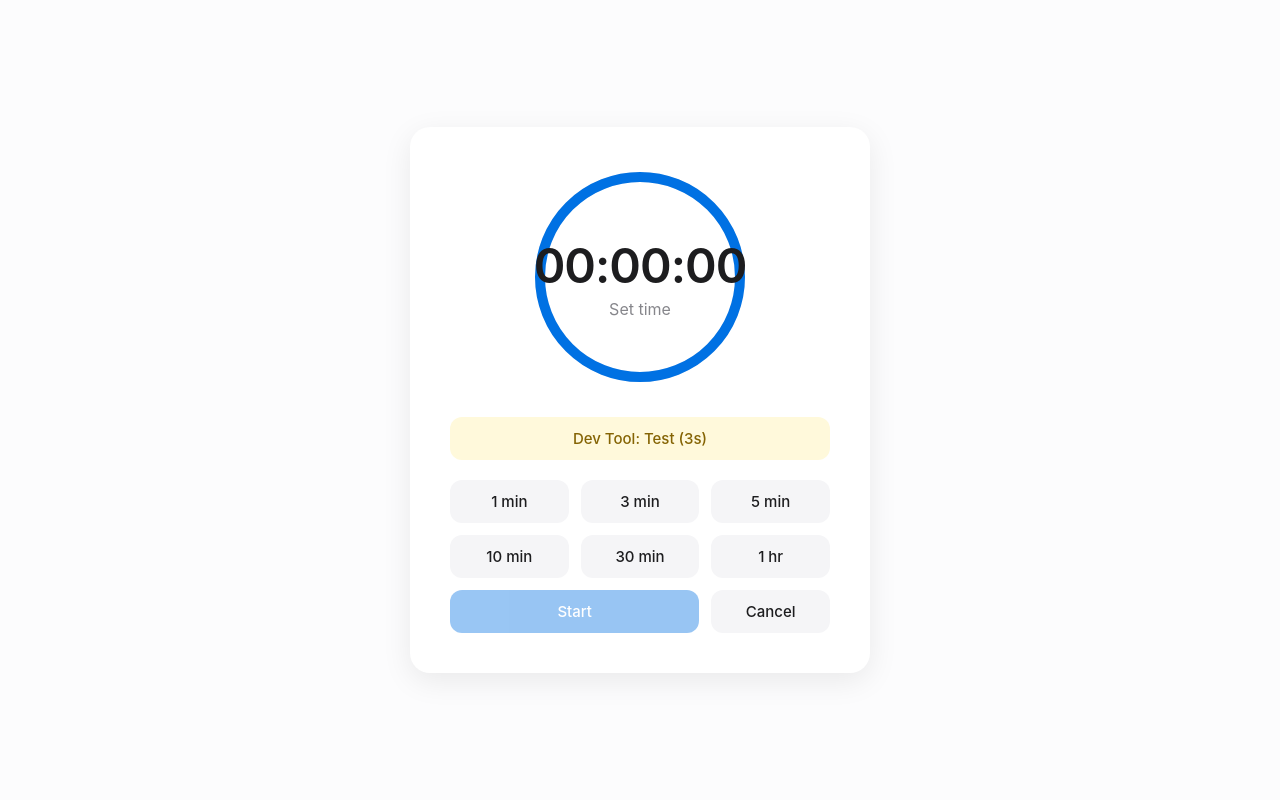
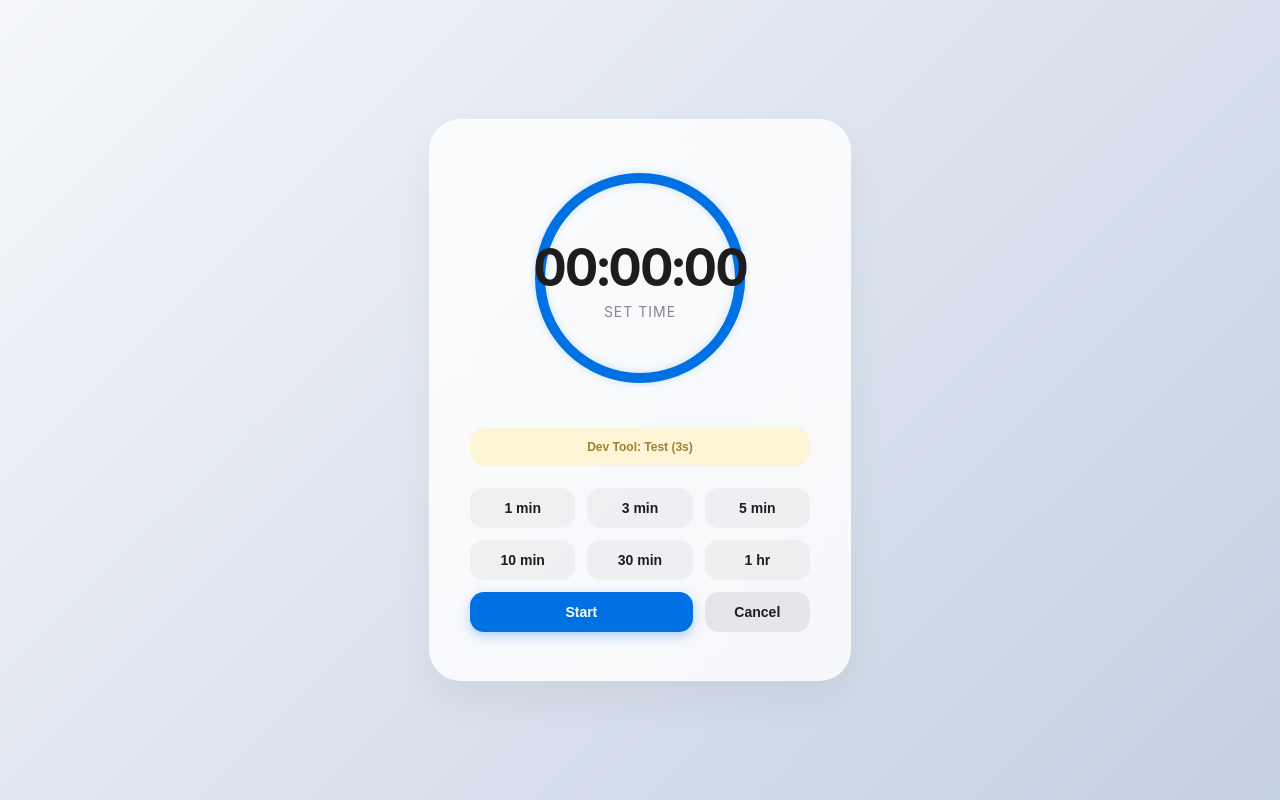
Before and after one commit to Yen-hsiu/Timer-App-2.0, a React (Vite) app: page / in a window 1280 px wide. Built offline with nearby package versions, Linux system fonts and the light colour scheme.

Commit message:
Add files via upload

```diff
--- a/src/index.css
+++ b/src/index.css
@@ -1,79 +1,68 @@
-/* index.css - 升级版 UI */
+/* index.css - 库洛米生日纪念版 UI */
 
 :root {
-  /* 设计令牌 (Design Tokens) */
-  --bg-color: #fcfcfd; /* 柔和的背景 */
-  --card-bg: #ffffff;
-  --text-primary: #1d1d1f;
-  --text-secondary: #86868b;
-  --primary-color: #0071e3; /* 经典的科技蓝 */
-  --primary-hover: #0077ed;
-  --danger-color: #ff3b30; /* 警示红 */
-  --cancel-bg: #f5f5f7;
-  --cancel-text: #1d1d1f;
-  --border-radius-card: 20px;
-  --border-radius-btn: 12px;
-  --shadow-card: 0 8px 30px rgba(0, 0, 0, 0.08);
-  --font-family: -apple-system, BlinkMacSystemFont, "SF Pro Text", "Helvetica Neue", sans-serif;
+  --bg-gradient: linear-gradient(135deg, #f5f7fa 0%, #c3cfe2 100%);
+  --primary-color: #0071e3;
+  --text-main: #1d1d1f;
+  --text-dim: #86868b;
+  --glass-bg: rgba(255, 255, 255, 0.8);
 }
 
 body {
   margin: 0;
-  font-family: var(--font-family);
-  background-color: var(--bg-color);
-  color: var(--text-primary);
+  min-height: 100vh;
   display: flex;
   justify-content: center;
   align-items: center;
-  min-height: 100vh;
+  background: var(--bg-gradient);
+  font-family: -apple-system, BlinkMacSystemFont, "Segoe UI", Roboto, sans-serif;
   -webkit-font-smoothing: antialiased;
 }
 
-.page {
-  display: flex;
-  justify-content: center;
-  align-items: center;
-  width: 100%;
-}
-
 .timer-card {
-  background-color: var(--card-bg);
-  padding: 40px;
-  border-radius: var(--border-radius-card);
-  box-shadow: var(--shadow-card);
+  background: var(--glass-bg);
+  backdrop-filter: blur(20px);
+  -webkit-backdrop-filter: blur(20px);
+  padding: 48px 40px;
+  border-radius: 32px;
+  box-shadow: 0 20px 40px rgba(0, 0, 0, 0.05);
+  width: 340px;
   text-align: center;
-  width: 380px;
-  transition: transform 0.3s ease;
-}
-
-.timer-card:hover {
-  transform: translateY(-5px); /* 微弱的悬浮感 */
+  border: 1px solid rgba(255, 255, 255, 0.3);
 }
 
 .circle {
   position: relative;
   width: 220px;
   height: 220px;
-  margin: 0 auto 30px;
+  margin: 0 auto 40px;
   display: flex;
-  flex-direction: column;
   justify-content: center;
   align-items: center;
 }
 
+/* 时间文字样式 */
+.time-display {
+  z-index: 2;
+}
+
 .time {
-  font-size: 48px;
-  font-weight: 600;
-  letter-spacing: -1px;
-  margin-bottom: 4px;
+  font-size: 52px;
+  font-weight: 700;
+  color: var(--text-main);
+  font-variant-numeric: tabular-nums; /* 防止数字跳动 */
+  letter-spacing: -2px;
 }
 
 .total {
-  font-size: 16px;
-  color: var(--text-secondary);
-  font-weight: 400;
+  font-size: 14px;
+  color: var(--text-dim);
+  text-transform: uppercase;
+  letter-spacing: 1px;
+  margin-top: 4px;
 }
 
+/* 按钮布局 */
 .buttons {
   display: grid;
   grid-template-columns: repeat(3, 1fr);
@@ -82,59 +71,51 @@ body {
 
 button {
   border: none;
-  padding: 12px;
-  font-size: 15px;
-  font-weight: 500;
-  border-radius: var(--border-radius-btn);
+  border-radius: 14px;
+  font-size: 14px;
+  font-weight: 600;
   cursor: pointer;
-  transition: all 0.2s ease;
-  font-family: var(--font-family);
+  transition: all 0.2s cubic-bezier(0.4, 0, 0.2, 1);
+  padding: 12px 0;
 }
 
-/* 预设时间按钮 */
+button:active {
+  transform: scale(0.95);
+}
+
+/* 预设按钮 */
 .buttons button:not(.start):not(.cancel):not(.test-btn) {
-  background-color: #f5f5f7;
+  background: rgba(0, 0, 0, 0.04);
+  color: var(--text-main);
+}
+
+.buttons button:not(.start):not(.cancel):not(.test-btn):hover {
+  background: rgba(0, 0, 0, 0.08);
+}
+
+/* 核心操作按钮 */
+.start {
+  background: var(--primary-color);
+  color: white;
+  grid-column: span 2;
+  box-shadow: 0 4px 12px rgba(0, 113, 227, 0.3);
+}
+
+.cancel {
+  background: #e5e5ea;
   color: #1d1d1f;
 }
 
-.buttons button:not(.start):not(.cancel):not(.test-btn):hover {
-  background-color: #e8e8ed;
+.test-btn {
+  background: #fff3cd;
+  color: #856404;
+  grid-column: span 3;
+  margin-bottom: 10px;
+  font-size: 12px;
+  opacity: 0.8;
 }
 
-.buttons button:disabled {
-  opacity: 0.4;
-  cursor: not-allowed;
+/* SVG 进度条样式微调 */
+.progress-ring__bar {
+  filter: drop-shadow(0 0 4px rgba(0, 113, 227, 0.2));
 }
-
-/* Start 按钮 */
-.start {
-  background-color: var(--primary-color);
-  color: white;
-  grid-column: span 2; /* 占两格，更显眼 */
-}
-
-.start:hover:not(:disabled) {
-  background-color: var(--primary-hover);
-}
-
-/* Cancel 按钮 */
-.cancel {
-  background-color: var(--cancel-bg);
-  color: var(--cancel-text);
-}
-
-.cancel:hover:not(:disabled) {
-  background-color: #e8e8ed;
-}
-
-/* Test 按钮 */
-.test-btn {
-  background-color: #fff9db; /* 柔和的金色 */
-  color: #856404;
-  grid-column: span 3; /* 独占一行 */
-  margin-bottom: 8px;
-}
-
-.test-btn:hover:not(:disabled) {
-  background-color: #fff3cd;
-}
```
